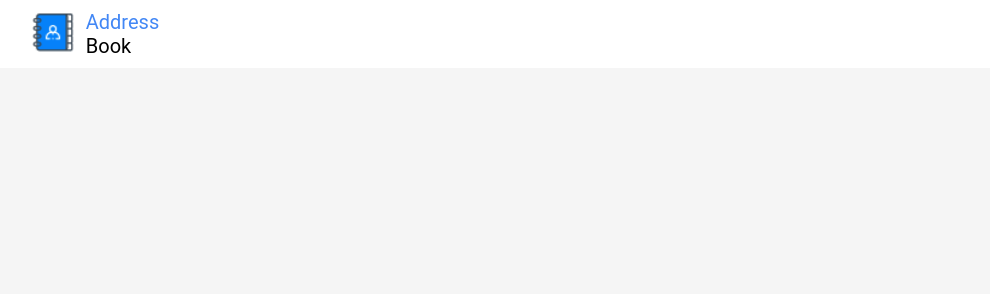
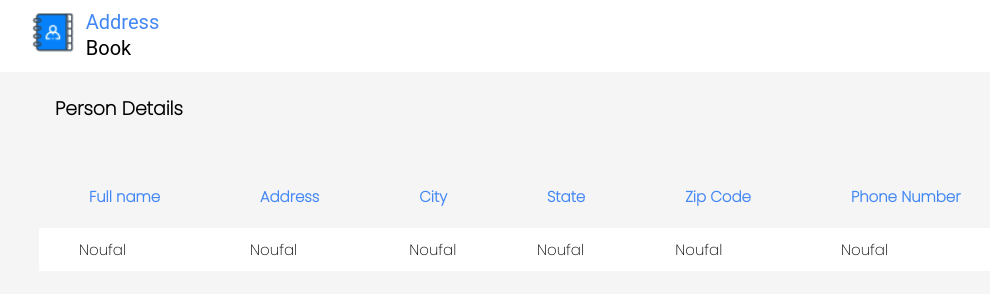
Before and after one commit to noufalmc123/AddressBookHTML, a plain HTML site: page pages/view.html in a window 1280 px wide. Shown: the whole page, without its empty margins (171-1161 px from the left). Drawn offline with Linux system fonts and the light colour scheme.

Commit message:
Added:table

```diff
--- a/css/style.css
+++ b/css/style.css
@@ -146,3 +146,55 @@ width: 100%;
     transition:0.2s ease-in-out;
     margin-bottom:70px;
    }
+   .parent
+   {
+       display:flex;
+       width: 100%;
+       flex-wrap: wrap;
+   }
+   .table-content
+   {
+       display: flex;
+       width:40%;
+       justify-content: center;
+       margin-left:20px;
+   }
+   .parent h3
+   {
+    padding: 0px;
+    margin: 22px 226px;
+   }
+   .button-icon
+   {
+  background-color: #4287f5;
+  color: white;
+  height: 32px;
+  padding: 7px;
+  width: 140px;
+  margin-top: 27px;
+   }
+   .table
+   {
+       display: flex;
+       width: 80%;
+       margin-left: 210px;
+   }
+   .table th{
+       color: #4287f5;
+       padding:20px 50px;
+       margin-left: 210px;
+       font-size:15px;
+       text-align: left;
+   }
+   .table td
+   {
+       padding:10px 40px;
+       margin-left: 210px;
+       font-size:15px;
+       text-align: left;
+   }
+   .tbody
+   {
+       background-color: white;
+       border:1px solid black;
+   }
--- a/pages/view.html
+++ b/pages/view.html
@@ -6,6 +6,7 @@
     <title>Page Title</title>
     <meta name='viewport' content='width=device-width, initial-scale=1'>
     <link rel='stylesheet' type='text/css' media='screen' href='/css/style.css'>
+    <link href="https://fonts.googleapis.com/css2?family=Poppins:ital,wght@0,100;0,200;1,100&family=Roboto+Serif:ital,wght@1,100&display=swap" rel="stylesheet">
 </head>
 <body>
     <header class="header">
@@ -17,5 +18,35 @@
             </div>
         </div>
     </header>
+    <div class="parent">
+        <div class="form-content">
+        <h3>Person Details</h3>
+
+    </div>
+    <div class="parent">
+        <div class="table">
+        <table cellspacing="0" cellpadding="0">
+            <thead>
+                <th>Full name</th>
+                <th>Address</th>
+                <th>City</th>
+                <th>State</th>
+                <th>Zip Code</th>
+                <th>Phone Number</th>
+            </thead>
+            <tbody>
+                <tr class="tbody">
+                    <td>Noufal</td>
+                    <td>Noufal</td>
+                    <td>Noufal</td>
+                    <td>Noufal</td>
+                    <td>Noufal</td>
+                    <td>Noufal</td>
+                </tr>
+            </tbody>
+        </table>
+        </div>
+
+    </div>
 </body>
 </html>
```
Also changed, not shown: assets/add-24px.svg (added).
